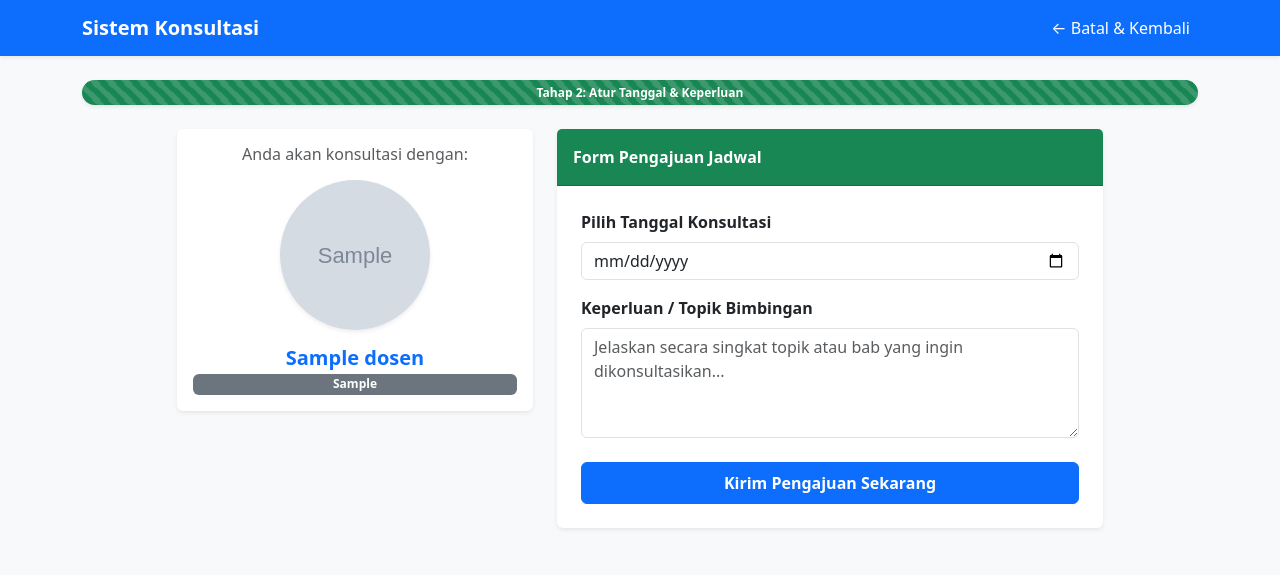
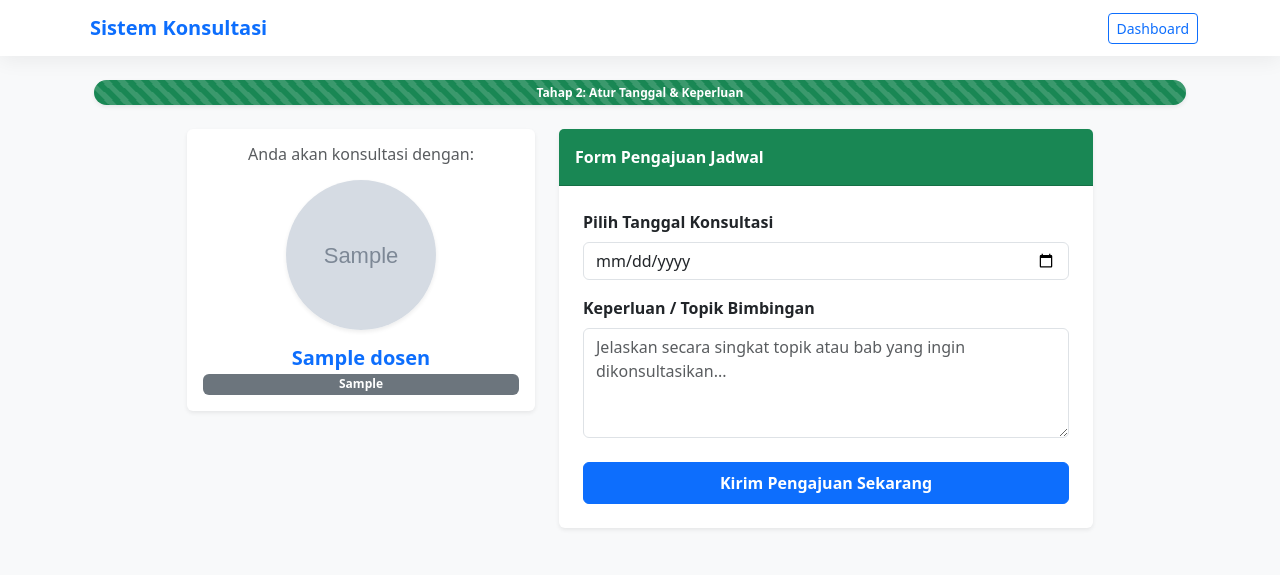
Before and after one commit to xinrilie/Consultation-system, a PHP site: page /atur_jadwal.php?id_dosen=1 in a window 1280 px wide. Shown: the top 575 px of the page. Run offline with PHP 8.4, Linux system fonts and the light colour scheme; the visitor is signed in with stand-in values (Sample User, id 1); tables that the repository leaves empty or names only in its code hold one stand-in row (values such as "Sample post"); grey boxes marked "Sample" are stand-in pictures.

Commit message:
Update atur_jadwal.php

```diff
--- a/jadwal_konsultasi/atur_jadwal.php
+++ b/jadwal_konsultasi/atur_jadwal.php
@@ -34,17 +34,38 @@ $foto_dosen = (!empty($dosen['foto'])) ? $dosen['foto'] : 'default.png';
     <meta name="viewport" content="width=device-width, initial-scale=1.0">
     <title>Atur Jadwal Konsultasi</title>
     <link href="https://cdn.jsdelivr.net/npm/bootstrap@5.3.0/dist/css/bootstrap.min.css" rel="stylesheet">
+    <style>
+    .navbar-custom{
+    background:white;
+    box-shadow:0 5px 20px rgba(0,0,0,.06);
+}
+
+    </style>
 </head>
 <body class="bg-light">
 
-<nav class="navbar navbar-expand-lg navbar-dark bg-primary shadow-sm mb-4">
+<nav class="navbar navbar-expand-lg navbar-custom">
+
     <div class="container">
-        <a class="navbar-brand fw-bold" href="dashboard.php">Sistem Konsultasi</a>
-        <div class="navbar-nav ms-auto">
-            <a class="nav-link text-white" href="pilih_dosen.php">&larr; Batal & Kembali</a>
+
+        <a class="navbar-brand fw-bold text-primary" href="dashboard.php">
+            <i class="bi bi-mortarboard-fill me-2"></i>
+            Sistem Konsultasi
+        </a>
+
+        <div class="ms-auto">
+
+            <a href="dashboard.php" class="btn btn-outline-primary btn-sm">
+                <i class="bi bi-house"></i> Dashboard
+            </a>
+
         </div>
+
     </div>
+
 </nav>
+
+<div class="container py-4">
 
 <div class="container">
     <div class="progress mb-4 shadow-sm" style="height: 25px; border-radius: 20px;">
```
